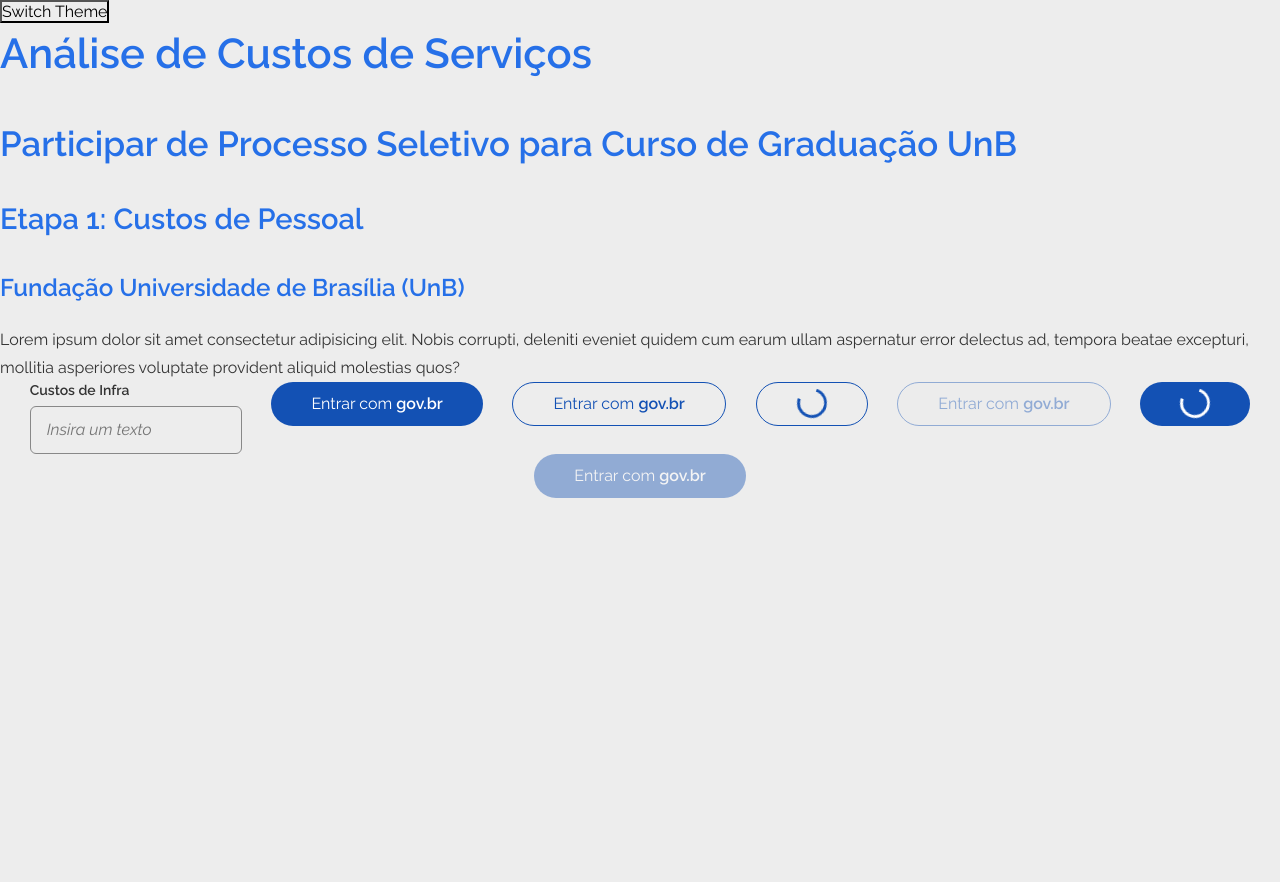
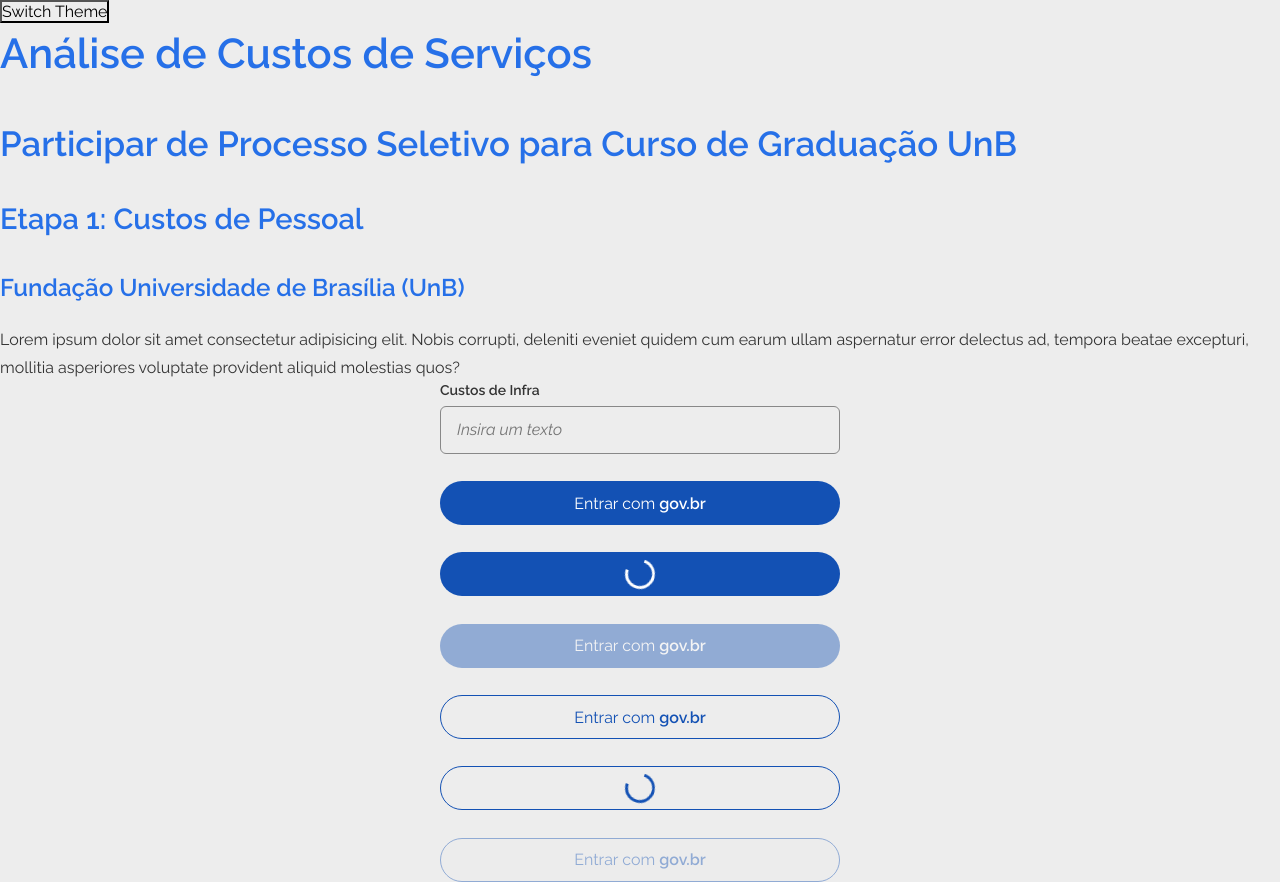
Before and after one commit to youssef-md/frontend-ferramenta-precificao, a React (Create React App) app: page / in a window 1280 px wide. Before the commit the page ends 800 px from the top, so only its background shows below. Built offline with nearby package versions, Linux system fonts and the light colour scheme.

Commit message:
Fix button active and focus state

```diff
--- a/src/App.js
+++ b/src/App.js
@@ -32,8 +32,11 @@
       <div
         style={{
           display: 'flex',
-          flexWrap: 'wrap',
-          justifyContent: 'space-evenly',
+          flexDirection: 'column',
+          justifyContent: 'space-between',
+          height: '500px',
+          maxWidth: '400px',
+          margin: 'auto',
         }}
       >
         <Input label="Custos de Infra" />
@@ -41,6 +44,13 @@
         <Button type="primary">
           Entrar com <strong>gov.br</strong>
         </Button>
+        <Button type="primary" loading>
+          Entrar com <strong>gov.br</strong>
+        </Button>
+        <Button type="primary" disabled>
+          Entrar com <strong>gov.br</strong>
+        </Button>
+
         <Button type="secondary">
           Entrar com <strong>gov.br</strong>
         </Button>
@@ -50,12 +60,6 @@
         <Button type="secondary" disabled>
           Entrar com <strong>gov.br</strong>
         </Button>
-        <Button type="primary" loading>
-          Entrar com <strong>gov.br</strong>
-        </Button>
-        <Button type="primary" disabled>
-          Entrar com <strong>gov.br</strong>
-        </Button>
       </div>
     </ThemeProvider>
   );
--- a/src/components/Button/styles.js
+++ b/src/components/Button/styles.js
@@ -2,10 +2,23 @@
 
 const variations = {
   primary: css`
+    color: ${props => props.theme.secondary01};
     background-color: ${props => props.theme.primary05};
 
-    &:not(:disabled):hover {
-      background-color: ${props => props.theme.primary04};
+    ${props =>
+      !props.disabled &&
+      css`
+        &:hover {
+          background-color: ${props => props.theme.primary04};
+        }
+      `}
+
+    &:active {
+      background-color: ${props => props.theme.primary05};
+    }
+
+    &:focus {
+      box-shadow: 0 2px 8px ${props => props.theme.primary03};
     }
   `,
 
@@ -14,37 +27,41 @@
     border: 1px solid ${props => props.theme.primary05};
     color: ${props => props.theme.primary05};
 
-    &:not(:disabled):hover {
-      background-color: ${props => !props.loading && props.theme.primary04};
-      border: 1px solid ${props => props.theme.primary04};
-      color: ${props => props.theme.secondary01};
-    }
+    ${props =>
+      !props.disabled &&
+      css`
+        &:hover {
+          background-color: ${props => !props.loading && props.theme.primary04};
+          border: 1px solid ${props => props.theme.primary04};
+          color: ${props => props.theme.secondary01};
+        }
+      `}
+
+    ${props =>
+      !props.loading &&
+      css`
+        &:focus {
+          box-shadow: 0 2px 8px ${props => props.theme.primary03};
+          background-color: ${props => props.theme.primary05};
+          color: ${props => props.theme.secondary01};
+        }
+      `}
   `,
 };
 
 export const ButtonStyle = styled.button`
   height: 44px;
   border: 0;
-  color: white;
   padding: 0 40px;
-  /* background-color: ${props => props.theme.primary05}; */
-  ${props => variations[props.type]}
   border-radius: 50px;
   transition: all 0.4s;
-
-  &:active {
-    background-color: ${props => props.theme.primary05};
-  }
-
-  &:focus {
-    box-shadow: 0 2px 8px ${props => props.theme.primary03};
-  }
 
   &:disabled {
     cursor: not-allowed;
     opacity: 0.42;
   }
 
+  ${props => variations[props.type]}
   svg {
     margin-top: 3px;
   }
```
